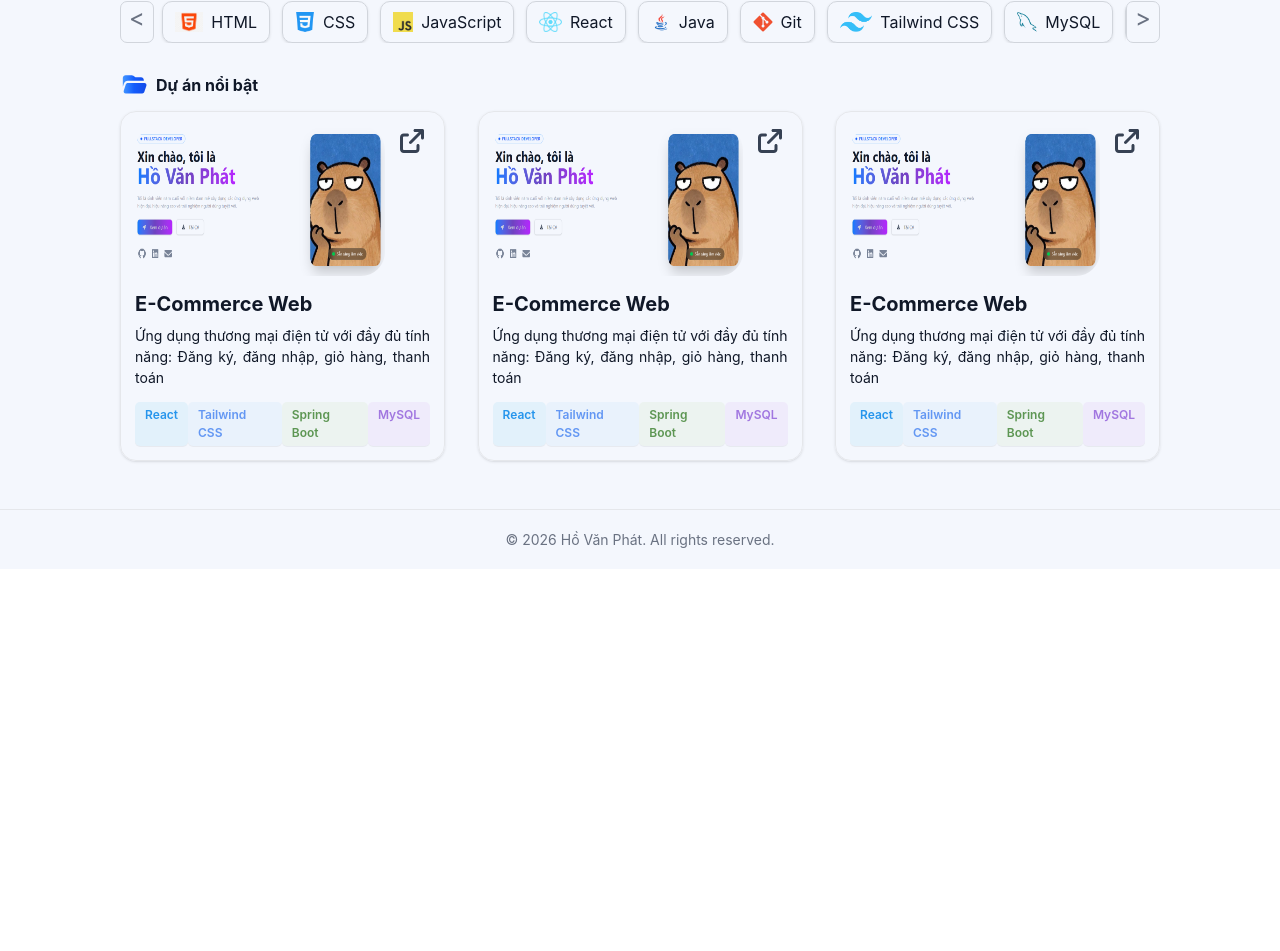
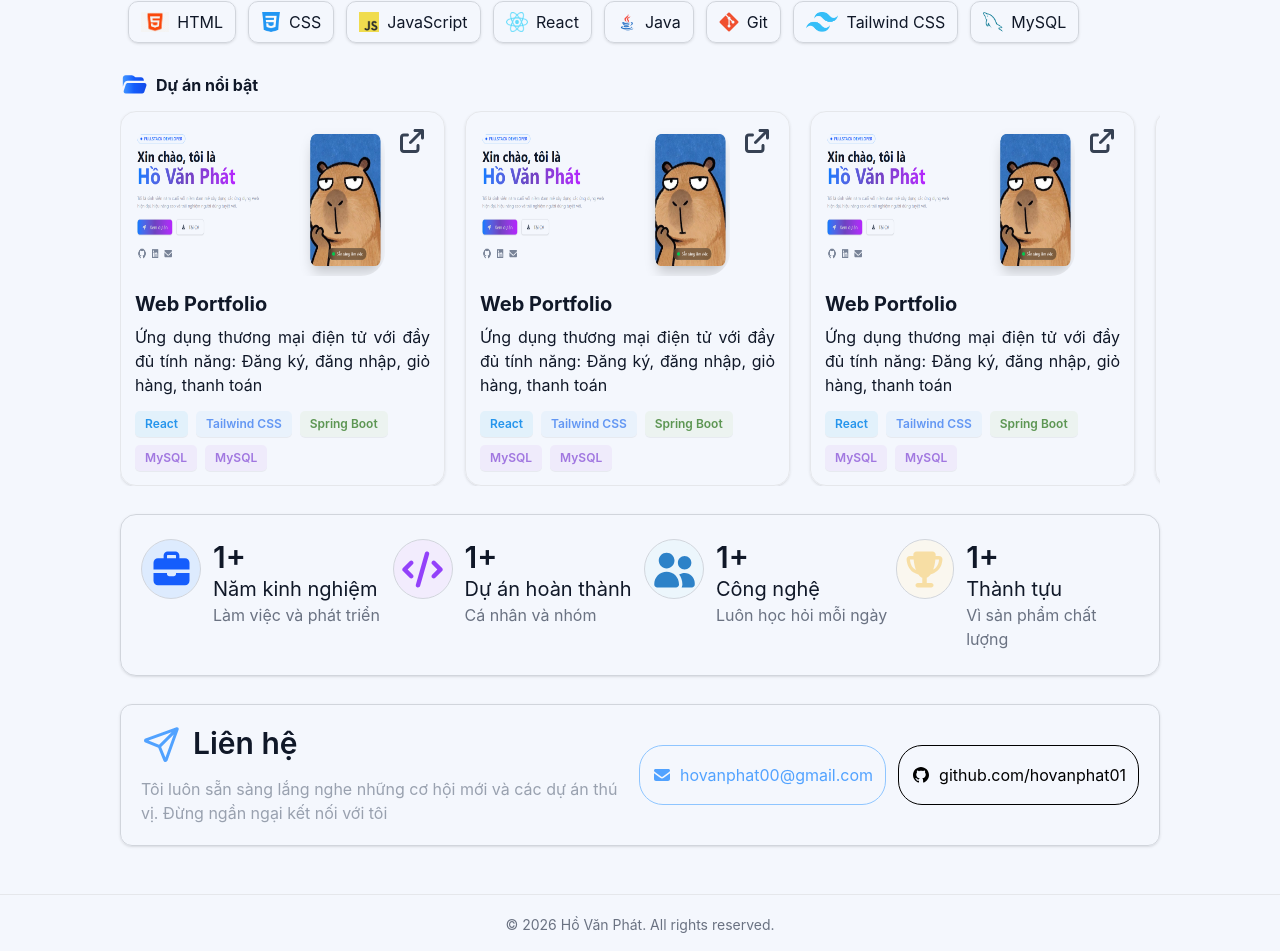
Before and after one commit to hovanphat01/my-portfolio, a React app: page / in a window 1280 px wide. Shown: the part 935-1886 px from the top of the page. Before the commit the page ends 1504 px from the top, so only its background shows below. Built offline with nearby package versions, Linux system fonts and the light colour scheme; the HTML template or start-up script is replaced by a standard one.

Commit message:
Done Responsive

```diff
--- a/src/components/Card.jsx
+++ b/src/components/Card.jsx
@@ -1,28 +1,56 @@
-function Card(){
-    return(
-        <div className="w-[325px] h-auto border border-gray-200 rounded-2xl shadow">
+import iconLink from "../assets/icons/icon-arrow-up-right.svg";
+import imgCard from "../assets/images/portfolio-card.png";
+
+function Card() {
+  return (
+    <div className="item-card">
       <div className="flex p-[14px] gap-3">
-                <img src="/src/assets/images/portfolio-card.png" alt="" className="w-[250px] h-[150px] rounded-3xl "/>
-                <a href="/" className="w-full h-full  hover:pointer-coarse hover:opacity-65">
+        <img
+          src={imgCard}
+          alt=""
+          className="img-card rounded-3xl "
+        />
+        <a href="/" className="link-card hover:pointer-coarse">
           <div
             className="w-[30px] h-[30px] bg-gray-700"
             style={{
-                        WebkitMask:"url(/src/assets/icons/icon-arrow-up-right.svg) center/contain no-repeat"
-                    }}></div>
+              mask: `url("${iconLink}") center/contain no-repeat`,
+              WebkitMask: `url("${iconLink}") center/contain no-repeat`,
+            }}
+          ></div>
         </a>
       </div>
-            <h4 className="font-bold text-xl pl-[14px] pb-[7px]">E-Commerce Web</h4>
-            <p className="px-[14px] text-[14px] text-justify">Ứng dụng thương mại điện tử với đầy đủ tính năng: Đăng ký, đăng nhập, giỏ hàng, thanh toán</p>
+      <div className="content-card">
+        <h4 className="font-bold text-xl pl-[14px] pb-[7px]">Web Portfolio</h4>
+        <p className="px-[14px]  text-justify">
+          Ứng dụng thương mại điện tử với đầy đủ tính năng: Đăng ký, đăng nhập,
+          giỏ hàng, thanh toán
+        </p>
         <div>
-                <ul className="flex text-[12px] justify-between px-[14px] py-[14px]">
-                    <li className=" rounded-[5px] px-[10px] py-1  bg-[#e2f1fb] shadow-2xs"><span className="text-[#2695ec] font-semibold">React</span></li>
-                    <li className="rounded-[5px] px-[10px] py-1  bg-[#e9f2fc] shadow-2xs"><span className="text-[#6397f3] font-semibold">Tailwind CSS</span></li>
-                    <li className="rounded-[5px] px-[10px] py-1  bg-[#ECF3F0] shadow-2xs"><span className="text-[#5d9653] font-semibold">Spring Boot</span></li>
-                    <li className="rounded-[5px] px-[10px] py-1  bg-[#efebfb] shadow-2xs"><span className="text-[#A177E0] font-semibold">MySQL</span></li>
+          <ul className="flex text-[12px] px-[14px] py-[14px] whitespace-nowrap flex-wrap gap-2">
+            <li className=" rounded-[5px] px-[10px] py-1  bg-[#e2f1fb] shadow-2xs">
+              <span className="text-[#2695ec] font-semibold">React</span>
+            </li>
+            <li className="rounded-[5px] px-[10px] py-1  bg-[#e9f2fc] shadow-2xs">
+              <span className="text-[#6397f3] font-semibold">Tailwind CSS</span>
+            </li>
+            <li className="rounded-[5px] px-[10px] py-1  bg-[#ECF3F0] shadow-2xs">
+              <span className="text-[#5d9653] font-semibold">Spring Boot</span>
+            </li>
+            <li className="rounded-[5px] px-[10px] py-1  bg-[#efebfb] shadow-2xs">
+              <span className="text-[#A177E0] font-semibold">MySQL</span>
+            </li>
+            <li className="rounded-[5px] px-[10px] py-1  bg-[#efebfb] shadow-2xs">
+              <span className="text-[#A177E0] font-semibold">MySQL</span>
+            </li>
           </ul>
         </div>
+        <a className="lg:hidden flex text-[14px] px-[14px] underline justify-center text-gray-500" href="https://hovanphat01.github.io/my-portfolio/">
+            https://hovanphat01.github.io/my-portfolio/
+        </a>
       </div>
-    )
+    </div>
+  );
 }
 
-export default Card
+export default Card;
--- a/src/components/Section.jsx
+++ b/src/components/Section.jsx
@@ -2,6 +2,8 @@ import Hero from "../sections/Hero";
 import AboutMe from "../sections/About";
 import Skills from "../sections/Skills"
 import Projects from "../sections/Projects";
+import Stats from "../sections/Stats";
+import Contact from "../sections/Contact"
 
 
 function Section() {
@@ -11,6 +13,8 @@ function Section() {
             <AboutMe/>
             <Skills/>
             <Projects/>
+            <Stats/>
+            <Contact/>
         </main>
     )
 }
--- a/src/index.css
+++ b/src/index.css
@@ -10,7 +10,7 @@
   .container {
     margin: 0 auto;
     width: min(100% - 40px, 940px);
-    padding:0 50px;
+    padding: 0 50px;
 
     @media (min-width: 1024px) {
       padding: 0 120px;
@@ -66,25 +66,25 @@
   }
 
   /* Hero */
-  .hero-info{
-    @apply flex flex-col items-center ;
+  .hero-info {
+    @apply flex flex-col items-center;
 
     @media (min-width: 1024px) {
       @apply w-1/2 items-start;
     }
   }
-  .hero-info h1{
+  .hero-info h1 {
     @apply flex flex-col items-center font-bold py-4 text-3xl;
 
-    @media(min-width: 768px){
+    @media (min-width: 768px) {
       @apply text-5xl;
-    };
+    }
     @media (min-width: 1024px) {
       @apply items-start;
     }
   }
 
-  .hero-info h1 > span{
+  .hero-info h1 > span {
     @apply bg-gradient-to-r from-logo-blue via-logo-purple-mid to-logo-purple
             bg-clip-text text-transparent text-4xl;
 
@@ -97,83 +97,124 @@
     @apply inline-flex items-center w-fit gap-2 text-sm bg-blue-50/50 text-blue-600 border border-blue-300 rounded-3xl px-3 py-1 font-semibold tracking-wider;
   }
 
-  .div-avatar{
+  .div-avatar {
     @apply relative flex justify-center items-center w-full;
     @media (min-width: 1024px) {
       @apply w-1/2 items-start px-20;
     }
   }
 
-  .img-avatar{
+  .img-avatar {
     @apply object-cover rounded-3xl  shadow-2xl w-[350px];
     @media (min-width: 1024px) {
       @apply w-[350px] h-full absolute right-0;
     }
   }
 
-  .hero-state{
-    @apply  absolute flex  bottom-5 items-center gap-2 bg-black/40  backdrop-blur-md text-white text-sm px-4 py-2 rounded-full border border-white/10;
-
+  .hero-state {
+    @apply absolute flex  bottom-5 items-center gap-2 bg-black/40  backdrop-blur-md text-white text-sm px-4 py-2 rounded-full border border-white/10;
 
     @media (min-width: 1024px) {
-      @apply  left-auto translate-x-0 right-20;
+      @apply left-auto translate-x-0 right-20;
     }
   }
 
-  .div-about{
+  .div-about {
     @apply flex flex-col  border rounded-[12px] py-5  shadow-sm border-gray-200;
 
-    @media (min-width: 1024px){
+    @media (min-width: 1024px) {
       @apply flex flex-row;
     }
   }
-  .icon-about{
+  .icon-about {
     @apply flex gap-3 pl-5;
 
-    @media (min-width: 1024px){
-      @apply w-3/4 ;
+    @media (min-width: 1024px) {
+      @apply w-3/4;
     }
   }
 
-  .content-about{
+  .content-about {
     @apply text-gray-500 text-justify px-5 pt-5;
 
-    @media (min-width: 1024px){
-      @apply  pr-8;
+    @media (min-width: 1024px) {
+      @apply pr-8;
     }
   }
 
-  .list-items{
-    @apply flex gap-3 ;
+  .list-items {
+    @apply flex gap-3  flex-wrap;
 
-     @media (min-width: 1024px) {
+    @media (min-width: 1024px) {
       @apply px-2;
     }
   }
 
-  .item-skills{
+  .item-skills {
     @apply flex flex-none
           gap-2 border items-center
            px-3 py-2 rounded-[10px]
            border-gray-300 shadow
            whitespace-nowrap;
-
   }
 
-  .btn-left{
+  .list-card {
+    @apply flex flex-col gap-5;
+
+    @media (min-width: 1024px) {
+      @apply flex-row overflow-x-auto scroll-smooth;
+    }
+  }
+  .item-card {
+    @apply flex flex-col border border-gray-200 rounded-2xl shadow flex-shrink-0;
+
+    @media (min-width: 768px) {
+      @apply flex-row;
+    }
+
+    @media (min-width: 1024px) {
+      @apply w-[325px] h-auto flex-col;
+    }
+  }
+  .link-card {
     @apply hidden;
 
     @media (min-width: 1024px) {
-      @apply block text-2xl px-2 border border-gray-300 rounded-[7px] text-gray-500 ;
+      @apply block w-full h-full  hover:opacity-65;
     }
   }
 
-  .btn-right{
-    @apply hidden;
-
+  .img-card {
+    @apply w-auto h-[250px];
     @media (min-width: 1024px) {
-      @apply block text-2xl text-gray-500 px-2 border border-gray-300 rounded-[7px];
+      @apply w-[250px] h-[150px];
     }
   }
 
+  .content-card {
+    @media (max-width: 1023px) {
+      @apply p-[14px];
+    }
+  }
+
+  .div-contact {
+    @apply flex flex-col;
+    @media (min-width: 768px) {
+      @apply flex flex-row;
+    }
+  }
+
+  .link-contact {
+    @apply flex flex-col;
+
+    @media (min-width: 640px) {
+      @apply flex-row;
+    }
+    @media (min-width: 768px) {
+      @apply flex-col;
+    }
+    @media (min-width: 1024px) {
+      @apply flex-row;
+    }
+  }
 }
--- a/src/sections/Contact.jsx
+++ b/src/sections/Contact.jsx
@@ -0,0 +1,53 @@
+import iconFly from "../assets/icons/icon-plane.svg";
+import iconEmail from "../assets/icons/icon-envelope.svg"
+import iconGithub from "../assets/icons/icon-github.svg"
+function Contact() {
+  return (
+    <section className="container mt-7">
+      <div className="div-contact items-center gap-3 w-full h-auto px-5 py-5 border border-gray-300 rounded-xl shadow">
+        <div>
+          <div className="flex gap-3">
+            <div
+              className="w-[40px] h-[40px] bg-blue-400"
+              style={{
+                mask: `url("${iconFly}") center/contain no-repeat`,
+                WebkitMask: `url("${iconFly}") center/contain no-repeat`,
+              }}
+            ></div>
+            <span className="text-3xl font-semibold">Liên hệ</span>
+          </div>
+          <p className="pt-3 text-gray-400">
+            Tôi luôn sẵn sàng lắng nghe những cơ hội mới và các dự án thú vị.
+            Đừng ngần ngại kết nối với tôi
+          </p>
+        </div>
+
+              <div className="link-contact flex gap-3">
+            <div className="flex h-15 rounded-3xl items-center gap-2 border border-blue-300 px-3">
+            <div
+                className="w-[20px] h-[20px] bg-blue-400"
+              style={{
+                mask: `url("${iconEmail}") center/contain no-repeat`,
+                WebkitMask: `url("${iconEmail}") center/contain no-repeat`,
+              }}
+            ></div>
+            <span className="text-blue-400">hovanphat00@gmail.com</span>
+        </div>
+        <div className="flex h-15 rounded-3xl items-center gap-2 border border-black px-3">
+            <div
+                className="w-[20px] h-[20px] bg-black"
+              style={{
+                mask: `url("${iconGithub}") center/contain no-repeat`,
+                WebkitMask: `url("${iconGithub}") center/contain no-repeat`,
+              }}
+            ></div>
+            <span className="text-black">github.com/hovanphat01</span>
+        </div>
+        </div>
+
+      </div>
+    </section>
+  );
+}
+
+export default Contact;
--- a/src/sections/Projects.jsx
+++ b/src/sections/Projects.jsx
@@ -1,5 +1,5 @@
 import Card from "../components/Card";
-
+import iconProject from "../assets/icons/icon-folder-open.svg";
 function Projects() {
   return (
     <section className="container mt-7">
@@ -8,17 +8,20 @@ function Projects() {
           <div
             className="w-7 h-7 bg-gradient-to-r from-blue-400 via-blue-600 to-blue-700"
             style={{
-              mark: "url(/src/assets/icons/icon-folder-open.svg) center/contain no-repeat",
-              WebkitMask:
-                "url(/src/assets/icons/icon-folder-open.svg) center/contain no-repeat",
+              mark: `url("${iconProject}") center/contain no-repeat`,
+              WebkitMask: `url("${iconProject}") center/contain no-repeat`,
             }}
           ></div>
           <span className="flex items-center font-bold">Dự án nổi bật</span>
         </div>
-        <div className="flex justify-between">
-            <Card/>
-            <Card/>
-            <Card/>
+        <div
+          className="list-card "
+        >
+          <Card />
+          <Card />
+          <Card />
+          <Card />
+          <Card />
         </div>
       </div>
     </section>
--- a/src/sections/Skills.jsx
+++ b/src/sections/Skills.jsx
@@ -7,7 +7,6 @@ import iconGit from "../assets/icons/logo-git.png";
 import iconTailwind from "../assets/icons/logo-Tailwind_CSS.png";
 import iconSQL from "../assets/icons/logo-mysql.png";
 import iconCode from "../assets/icons/icon-code.svg";
-import { useRef } from "react";
 function Skills() {
   const listSkills = [
     { id: 1, image: iconHTML, label: "HTML" },
@@ -26,40 +25,7 @@ function Skills() {
       image: iconSQL,
       label: "MySQL",
     },
-    {
-      id: 9,
-      image: iconSQL,
-      label: "MySQL",
-    },
-    {
-      id: 10,
-      image: iconSQL,
-      label: "MySQL",
-    },
-    {
-      id:11,
-      image: iconSQL,
-      label: "MySQL",
-    },
   ];
-
-  const scrollRef = useRef(null);
-  // Hàm xử lý cuộn sang trái/phải
-  const scroll = (direction) => {
-
-    if (scrollRef.current) {
-      const {scrollLeft, clientWidth} = scrollRef.current;
-      const scrollTo = direction === 'left'
-            ? scrollLeft - clientWidth / 2
-            : scrollLeft + clientWidth / 2;
-
-      scrollRef.current.scrollTo({
-        left: scrollTo,
-        behavior: 'smooth',
-      })
-    }
-  };
-
 
   return (
     <section className="container mt-7">
@@ -76,16 +42,8 @@ function Skills() {
         </div>
 
         <div className="pt-4 flex">
-          <div className="btn-left">
-            <button
-              onClick={() => scroll('left')}
-              className="hover:cursor-pointer"
-            >{'<'}</button>
-          </div>
           <ul
-            ref={scrollRef}
-            className="list-items overflow-x-auto scrollbar-hide scroll-smooth"
-            style={{ msOverflowStyle: "none", scrollbarWidth: "none" }}
+            className="list-items"
           >
             {listSkills.map((item) => (
               <li key={item.id} className="item-skills">
@@ -94,12 +52,6 @@ function Skills() {
               </li>
             ))}
           </ul>
-          <div className="btn-right">
-            <button
-              onClick={() => scroll('right')}
-              className="hover:cursor-pointer"
-            >{'>'}</button>
-          </div>
         </div>
       </div>
     </section>
--- a/src/sections/Stats.jsx
+++ b/src/sections/Stats.jsx
@@ -0,0 +1,92 @@
+import iconBriefcase from "../assets/icons/icon-briefcase.svg"
+import iconCode from "../assets/icons/icon-code.svg"
+import iconGroup from "../assets/icons/icon-user-group.svg"
+import iconTrophy from "../assets/icons/icon-trophy.svg"
+function Stats() {
+    return(
+        <section className="container mt-7">
+            <div className="hidden xl:block w-full h-auto border border-gray-300 rounded-2xl shadow">
+                <ul className="flex justify-between px-5 py-6 gap-2">
+                    <li className="flex w-full h-auto gap-3">
+                        <div className="flex items-center justify-center border border-gray-300 rounded-4xl w-[60px] h-[60px] bg-[#DDEBFE]">
+                            <div
+                                className="w-[45px] h-[45px] bg-blue-600"
+                                style={{
+                                    mask:`url("${iconBriefcase}") center/contain no-repeat`,
+                                    WebkitMask:`url("${iconBriefcase}") center/contain no-repeat`,
+                                }}
+                                >
+                            </div>
+                        </div>
+                        <div>
+                            <h3 className="text-3xl font-semibold">
+                                1+
+                            </h3>
+                            <p className="text-xl text-gray-900">Năm kinh nghiệm</p>
+                            <p className="text-gray-500">Làm việc và phát triển</p>
+                        </div>
+                    </li>
+                    <li className="flex w-full h-auto gap-3">
+                        <div className="flex items-center justify-center border border-gray-300 rounded-4xl w-[60px] h-[60px] bg-[#F2ecfd]">
+                            <div
+                                className="w-[45px] h-[45px] bg-[#9341FA]"
+                                style={{
+                                    mask:`url("${iconCode}") center/contain no-repeat`,
+                                    WebkitMask:`url("${iconCode}") center/contain no-repeat`,
+                                }}
+                                >
+                            </div>
+                        </div>
+                        <div>
+                            <h3 className="text-3xl font-semibold">
+                                1+
+                            </h3>
+                            <p className="text-xl text-gray-900">Dự án hoàn thành</p>
+                            <p className="text-gray-500">Cá nhân và nhóm</p>
+                        </div>
+                    </li>
+                    <li className="flex w-full h-auto gap-3">
+                        <div className="flex items-center justify-center border border-gray-300 rounded-4xl w-[60px] h-[60px] bg-[#ECF6FC]">
+                            <div
+                                className="w-[45px] h-[45px] bg-[#2D82C8]"
+                                style={{
+                                    mask:`url("${iconGroup}") center/contain no-repeat`,
+                                    WebkitMask:`url("${iconGroup}") center/contain no-repeat`,
+                                }}
+                                >
+                            </div>
+                        </div>
+                        <div>
+                            <h3 className="text-3xl font-semibold">
+                                1+
+                            </h3>
+                            <p className="text-xl text-gray-900">Công nghệ</p>
+                            <p className="text-gray-500">Luôn học hỏi mỗi ngày</p>
+                        </div>
+                    </li>
+                    <li className="flex w-full h-auto gap-3">
+                        <div className="flex items-center justify-center border border-gray-300 rounded-4xl w-[60px] h-[60px] bg-[#FAF7EF]">
+                            <div
+                                className="w-[45px] h-[45px] bg-[#F7DEA4]"
+                                style={{
+                                    mask:`url("${iconTrophy}") center/contain no-repeat`,
+                                    WebkitMask:`url("${iconTrophy}") center/contain no-repeat`,
+                                }}
+                                >
+                            </div>
+                        </div>
+                        <div>
+                            <h3 className="text-3xl font-semibold">
+                                1+
+                            </h3>
+                            <p className="text-xl text-gray-900">Thành tựu</p>
+                            <p className="text-gray-500">Vì sản phẩm chất lượng</p>
+                        </div>
+                    </li>
+                </ul>
+            </div>
+        </section>
+    )
+}
+
+export default Stats
```
Also changed, not shown: src/assets/icons/icon-plane.svg (added). Lines whose indentation alone changed are shown as unchanged.
